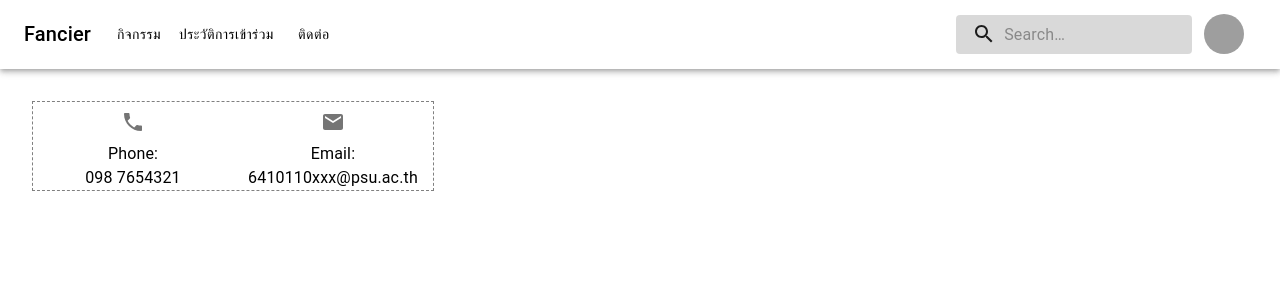
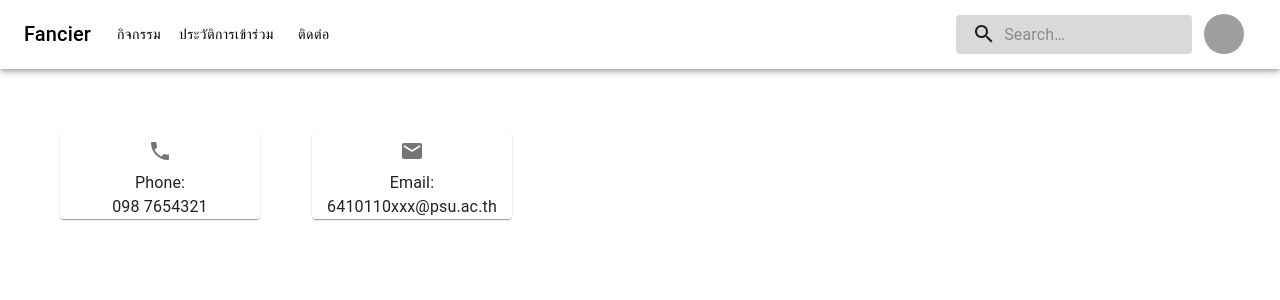
Before and after one commit to Kseraaa/Activity-Web-App, a React (Create React App) app in the folder client/: page /contact in a window 1280 px wide. Shown: the top 300 px of the page. Built offline with nearby package versions, Linux system fonts and the light colour scheme; grey boxes are pictures that could not be loaded.

Commit message:
nat: contact re-position

```diff
--- a/client/src/components/contact/contact-card.js
+++ b/client/src/components/contact/contact-card.js
@@ -1,6 +1,6 @@
 import PhoneIcon from '@mui/icons-material/Phone';
 import EmailIcon from '@mui/icons-material/Email';
-import { Box, IconButton, Typography } from '@mui/material';
+import { Box, Card, IconButton, Typography } from '@mui/material';
 
 function ContactCard() {
     return(
@@ -8,20 +8,21 @@ function ContactCard() {
                 sx={{
                     display: 'flex',
                     flexDirection:'row',
-                    border: '1px dashed grey',
+                    border: '',
                     p: 0,
                     m: 4,
                     width: 400,
-                    bottom: 750,
-                    left: '50%',
+
                 }}
             >
-                <Box
+                <Card
                     sx={{
                         display: 'flex',
                         flexDirection:'column',
                         width: '100%',
-
+                        position: 'relative',
+                        top: 30,
+                        left: '7%',
                     }}
                 >
                     <IconButton aria-label='phone' sx={{mx: 'auto'}}>
@@ -31,13 +32,16 @@ function ContactCard() {
                     Phone:<br />
                     098 7654321<br />
                     </Typography>
-                </Box>
+                </Card>
 
-                <Box
+                <Card
                     sx={{
                         display: 'flex',
                         flexDirection:'column',
                         width: '100%',
+                        position: 'relative',
+                        top: 30,
+                        left: '20%',
                     }}
                 >
                     <IconButton aria-label='phone' sx={{mx: 'auto'}}>
@@ -47,7 +51,7 @@ function ContactCard() {
                     Email:<br />
                     6410110xxx@psu.ac.th<br />
                     </Typography>
-                </Box>
+                </Card>
             </Box>
     )
 }
```
